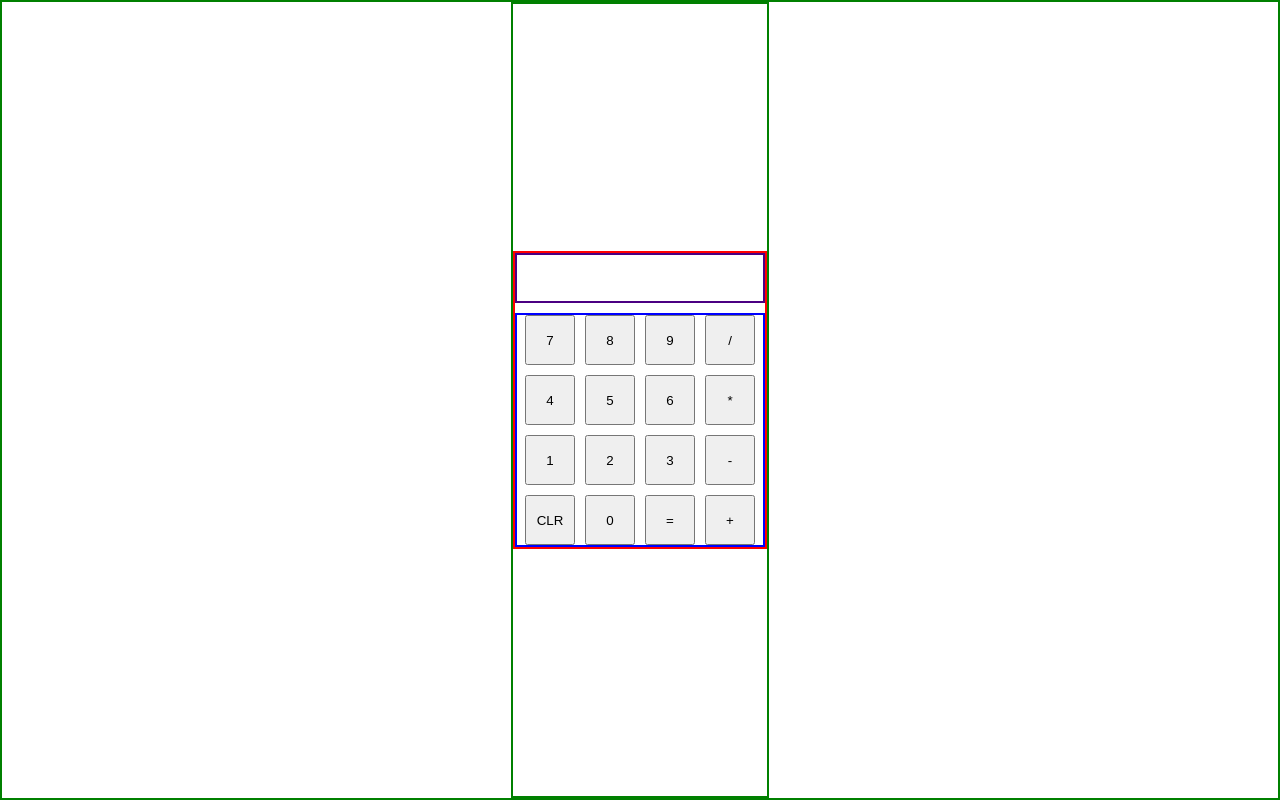
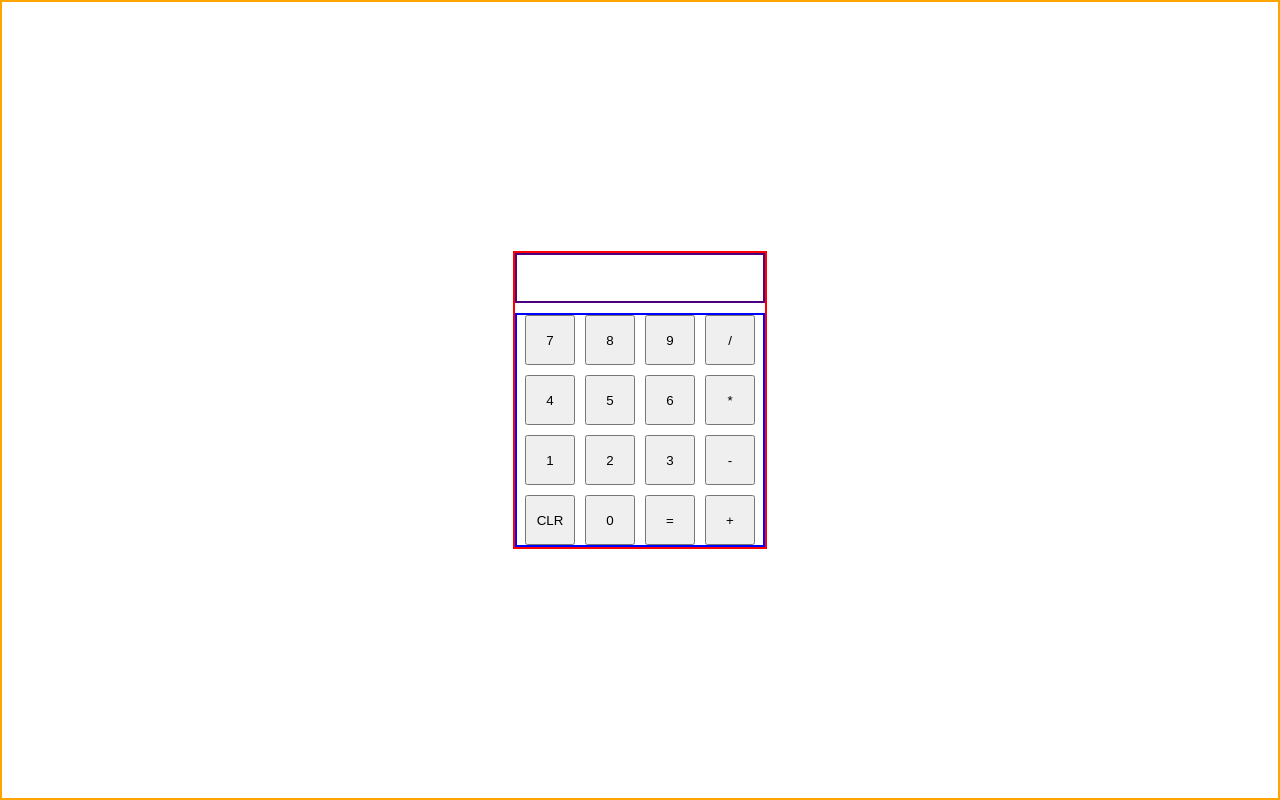
Before and after one commit to JANS66/project-calculator, a plain HTML site: page index.html in a window 1280 px wide. Drawn offline with Linux system fonts and the light colour scheme.

Commit message:
refactor: Add container div

```diff
--- a/index.html
+++ b/index.html
@@ -10,6 +10,7 @@
 </head>
 
 <body>
+    <div id="container">
         <div id="calculator">
             <div id="display"></div>
             <div id="buttons">
@@ -31,6 +32,7 @@
                 <button id="add">+</button>
             </div>
         </div>
+    </div>
 </body>
 
 </html>
--- a/styles.css
+++ b/styles.css
@@ -4,18 +4,17 @@
     box-sizing: border-box;
 }
 
-html,
-body {
-    height: 100%;
-    border: 2px solid green;
+button {
+    min-width: 50px;
+    min-height: 50px;
+}
+
+#container {
+    border: 2px solid orange;
     display: flex;
     justify-content: center;
     align-items: center;
-}
-
-button {
-    min-width: 50px;
-    min-height: 50px;
+    height: 100vh;
 }
 
 #calculator {
@@ -27,7 +26,6 @@ button {
 
 #display {
     min-height: 50px;
-    min-width: 250px;
     border: 2px solid indigo;
 }
 
```
Lines whose indentation alone changed are shown as unchanged.
